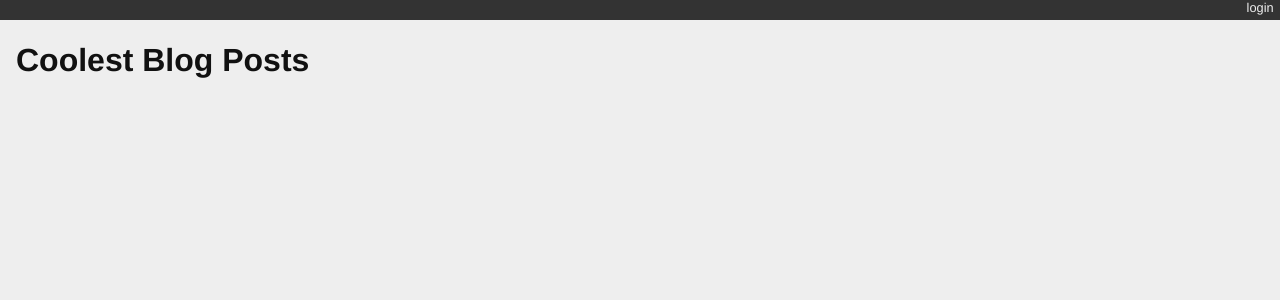
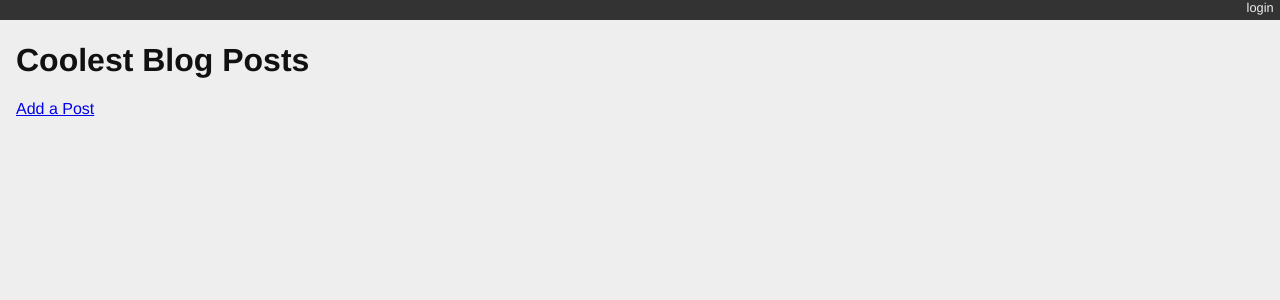
Before and after one commit to seahao/django-blog-v3, a Django app: page / in a window 1280 px wide. Shown: the top 300 px of the page. Run offline with Django 5.2, Linux system fonts and the light colour scheme; data that the repository does not hold is empty.

Commit message:
added add post on homepage

```diff
--- a/blogging/templates/blogging/list.html
+++ b/blogging/templates/blogging/list.html
@@ -1,5 +1,9 @@
 {% extends "base.html" %}{% block content %}
   <h1>Coolest Blog Posts</h1>
+
+
+  <p><a href="{% url 'add_post' %}">Add a Post</a></p>
+
   {% comment %} here is where the query happens {% endcomment %}
   {% for post in object_list %}
   <div class="post">
```
